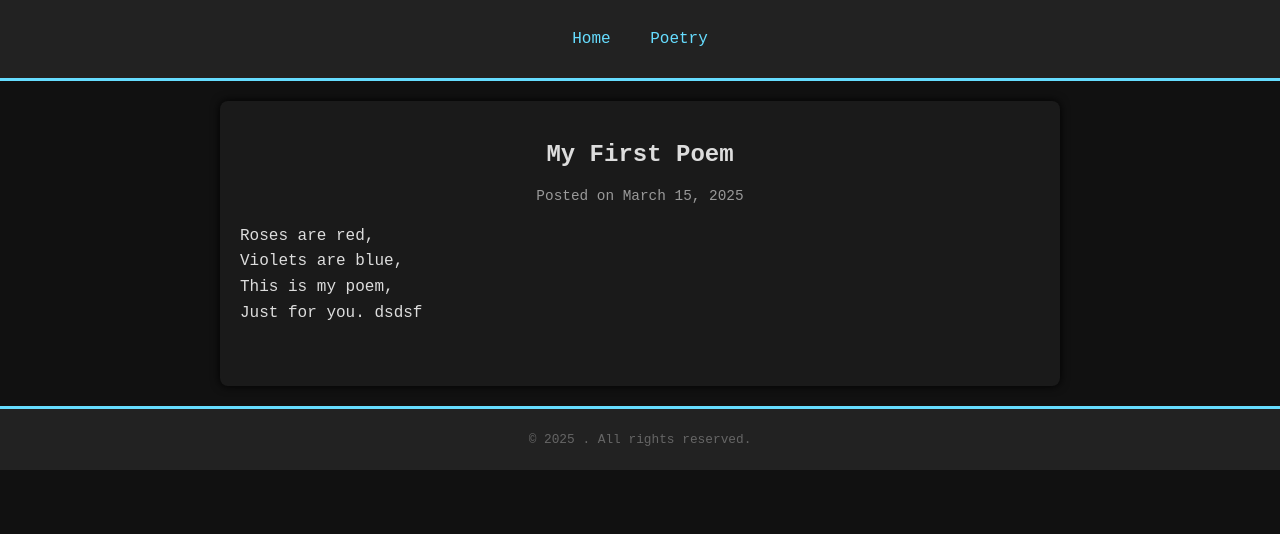
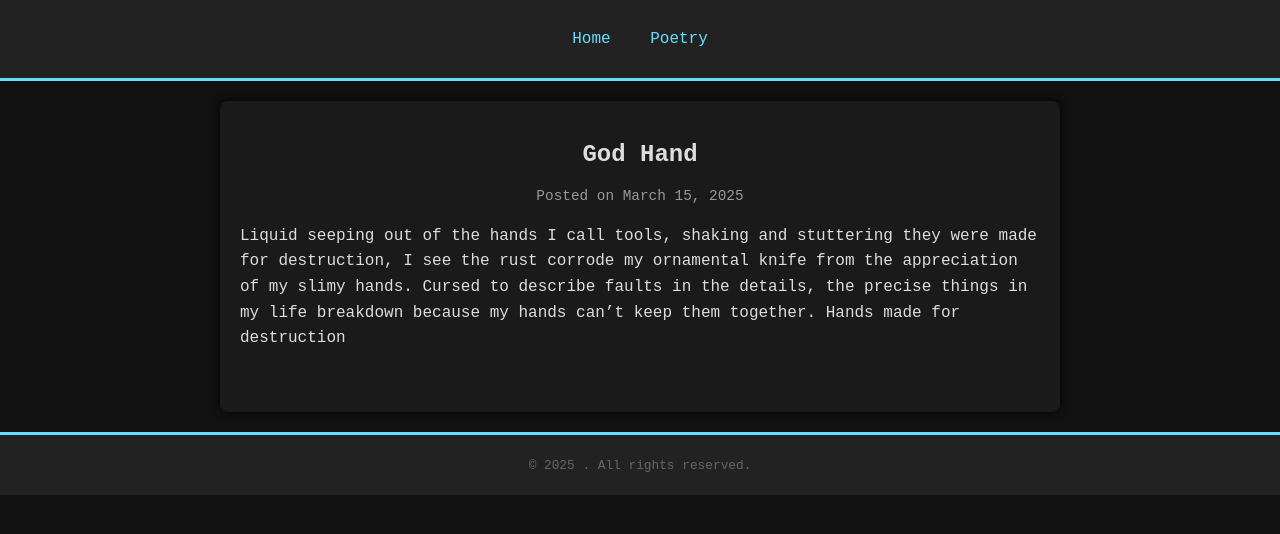
Before and after one commit to Lxsoftroxs/Lxsoftroxs.github.io, a Jekyll site: the page built from _poetry/first-poem.md, in a window 1280 px wide. Shown: the top 534 px of the page. Built offline with Jekyll 4.4.1, drawn with Linux system fonts in a browser that asks for light colours.

Commit message:
Update first-poem.md

```diff
--- a/_poetry/first-poem.md
+++ b/_poetry/first-poem.md
@@ -1,11 +1,7 @@
 ---
 layout: post
-title: "My First Poem"
+title: "God Hand"
 date: 2025-03-15
 ---
 
-Roses are red,
-Violets are blue,
-This is my poem,
-Just for you.
-dsdsf
+Liquid seeping out of the hands I call tools, shaking and stuttering they were made for destruction, I see the rust corrode my ornamental knife from the appreciation of my slimy hands. Cursed to describe faults in the details, the precise things in my life breakdown because my hands can't keep them together. Hands made for destruction
```
